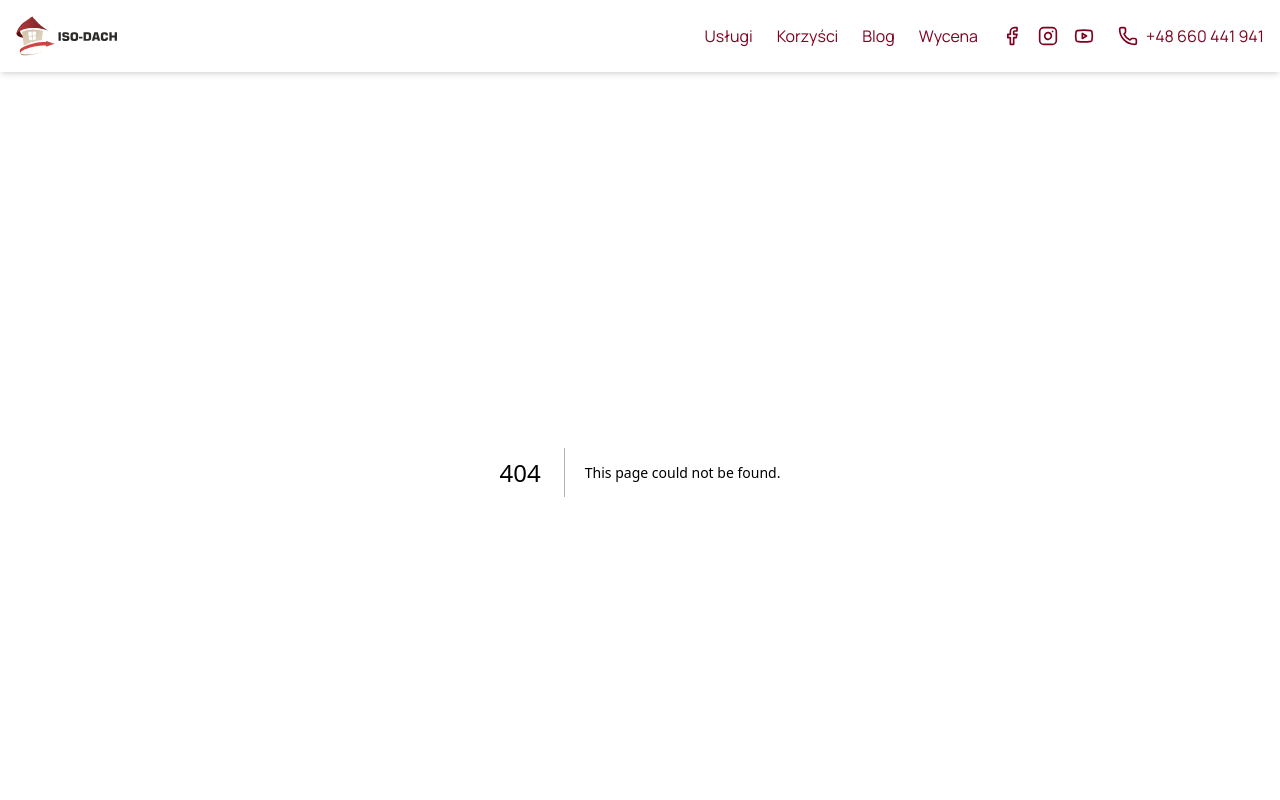
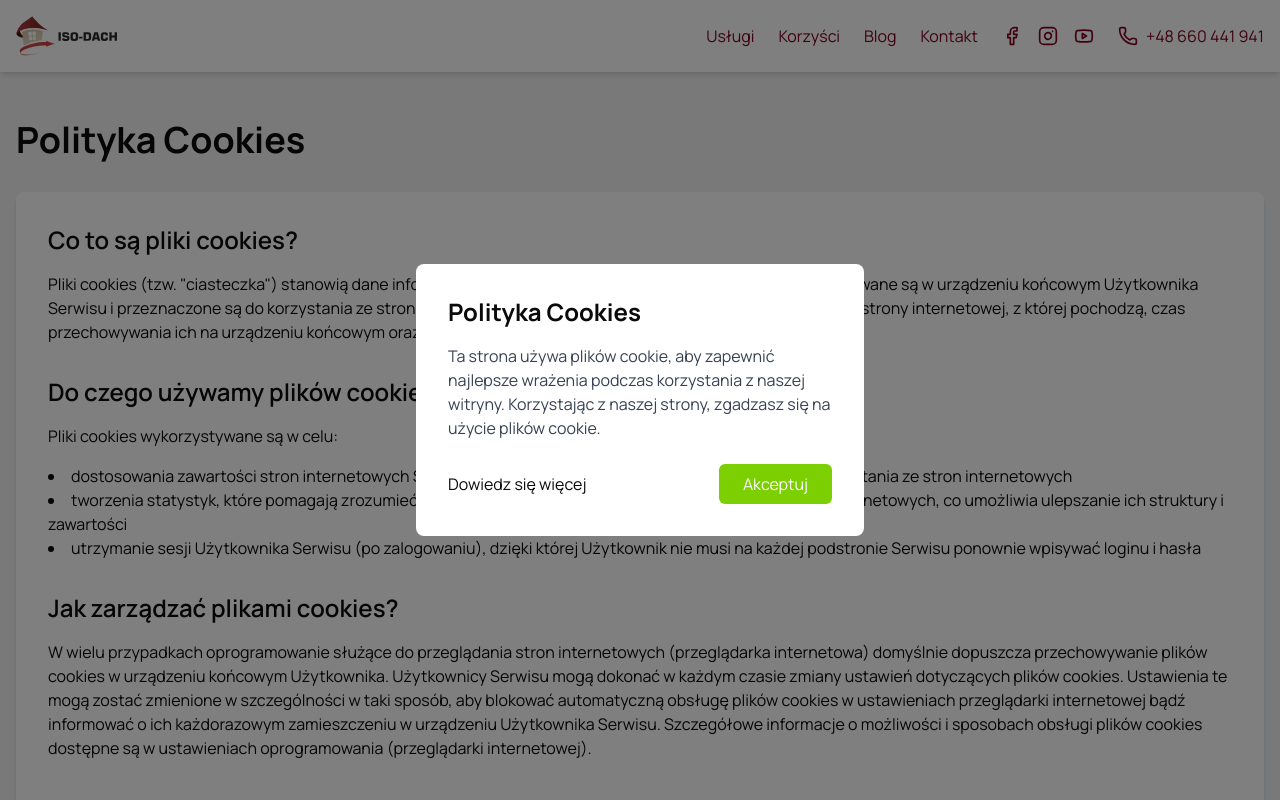
Before and after one commit to erykovsky/iso-dach, a Next.js app: page /polityka-cookies in a window 1280 px wide. Before the commit this address had no page. Shown: the top 800 px of the page. Built offline with nearby package versions, Linux system fonts and the light colour scheme.

Commit message:
dodano polityke cookies

```diff
--- a/app/wycena/page.tsx
+++ b/app/kontakt/page.tsx
@@ -2,7 +2,7 @@
 
 import { useState } from "react";
 
-export default function WycenaPage() {
+export default function KontaktPage() {
   const [isSubmitting, setIsSubmitting] = useState(false);
   const [submitStatus, setSubmitStatus] = useState<
     "idle" | "success" | "error"
--- a/app/layout.tsx
+++ b/app/layout.tsx
@@ -5,6 +5,7 @@ import "./globals.css";
 import { Header } from "@/components/header";
 import { Manrope } from "next/font/google";
 import { Footer } from "@/components/footer";
+import { CookiePolicy } from "@/components/cookie-policy";
 
 const manrope = Manrope({
  subsets: ["latin"],
@@ -34,6 +35,7 @@ export default function RootLayout({
     <Header />
     {children}
     <Footer />
+    <CookiePolicy />
    </body>
   </html>
  );
--- /dev/null
+++ b/app/polityka-cookies/page.tsx
@@ -0,0 +1,70 @@
+import type { Metadata } from "next";
+
+export const metadata: Metadata = {
+ title: "Polityka Cookies | ISO-DACH",
+ description: "Informacje o wykorzystaniu plików cookies na stronie ISO-DACH",
+};
+
+export default function CookiePolicyPage() {
+ return (
+  <div className="min-h-screen bg-gray-100 py-12">
+   <div className="container mx-auto px-4">
+    <h1 className="text-4xl font-bold text-burgundy mb-8">Polityka Cookies</h1>
+    <div className="bg-white rounded-lg shadow-md p-8">
+     <h2 className="text-2xl font-semibold text-burgundy mb-4">
+      Co to są pliki cookies?
+     </h2>
+     <p className="mb-4">
+      Pliki cookies (tzw. "ciasteczka") stanowią dane informatyczne, w
+      szczególności pliki tekstowe, które przechowywane są w urządzeniu końcowym
+      Użytkownika Serwisu i przeznaczone są do korzystania ze stron
+      internetowych Serwisu. Cookies zazwyczaj zawierają nazwę strony
+      internetowej, z której pochodzą, czas przechowywania ich na urządzeniu
+      końcowym oraz unikalny numer.
+     </p>
+
+     <h2 className="text-2xl font-semibold text-burgundy mb-4 mt-8">
+      Do czego używamy plików cookies?
+     </h2>
+     <p className="mb-4">Pliki cookies wykorzystywane są w celu:</p>
+     <ul className="list-disc list-inside mb-4">
+      <li>
+       dostosowania zawartości stron internetowych Serwisu do preferencji
+       Użytkownika oraz optymalizacji korzystania ze stron internetowych
+      </li>
+      <li>
+       tworzenia statystyk, które pomagają zrozumieć, w jaki sposób Użytkownicy
+       Serwisu korzystają ze stron internetowych, co umożliwia ulepszanie ich
+       struktury i zawartości
+      </li>
+      <li>
+       utrzymanie sesji Użytkownika Serwisu (po zalogowaniu), dzięki której
+       Użytkownik nie musi na każdej podstronie Serwisu ponownie wpisywać loginu
+       i hasła
+      </li>
+     </ul>
+
+     <h2 className="text-2xl font-semibold text-burgundy mb-4 mt-8">
+      Jak zarządzać plikami cookies?
+     </h2>
+     <p className="mb-4">
+      W wielu przypadkach oprogramowanie służące do przeglądania stron
+      internetowych (przeglądarka internetowa) domyślnie dopuszcza
+      przechowywanie plików cookies w urządzeniu końcowym Użytkownika.
+      Użytkownicy Serwisu mogą dokonać w każdym czasie zmiany ustawień
+      dotyczących plików cookies. Ustawienia te mogą zostać zmienione w
+      szczególności w taki sposób, aby blokować automatyczną obsługę plików
+      cookies w ustawieniach przeglądarki internetowej bądź informować o ich
+      każdorazowym zamieszczeniu w urządzeniu Użytkownika Serwisu. Szczegółowe
+      informacje o możliwości i sposobach obsługi plików cookies dostępne są w
+      ustawieniach oprogramowania (przeglądarki internetowej).
+     </p>
+
+     {/* <p className="mt-8 text-sm text-gray-600">
+      Ostatnia aktualizacja: {new Date().toLocaleDateString()}
+     </p> */}
+    </div>
+   </div>
+  </div>
+ );
+}
--- a/components/contact-section.tsx
+++ b/components/contact-section.tsx
@@ -22,7 +22,7 @@ export const ContactSection = () => {
         </p>
         <div className="flex flex-col sm:flex-row justify-center items-center gap-6">
           <Link
-            href="/wycena"
+            href="/kontakt"
             className="bg-[#800020] text-white font-semibold py-4 px-8 rounded-full hover:bg-[#4B0012] transition duration-300 inline-flex items-center text-lg shadow-lg hover:shadow-xl transform hover:-translate-y-1"
           >
             Zamów wycenę
--- /dev/null
+++ b/components/cookie-policy.tsx
@@ -0,0 +1,50 @@
+"use client";
+
+import { useState, useEffect } from "react";
+import Link from "next/link";
+
+export const CookiePolicy = () => {
+ const [isVisible, setIsVisible] = useState(false);
+
+ useEffect(() => {
+  // Check if the user has already accepted the cookie policy
+  const hasAccepted = localStorage.getItem("cookiePolicyAccepted");
+  if (!hasAccepted) {
+   setIsVisible(true);
+  }
+ }, []);
+
+ const handleAccept = () => {
+  localStorage.setItem("cookiePolicyAccepted", "true");
+  setIsVisible(false);
+ };
+
+ if (!isVisible) return null;
+
+ return (
+  <div className="fixed inset-0 bg-black/50 flex items-center justify-center z-50">
+   <div className="bg-white rounded-lg p-8 max-w-md w-full mx-4">
+    <h2 className="text-2xl font-bold text-burgundy mb-4">Polityka Cookies</h2>
+    <p className="text-gray-700 mb-6">
+     Ta strona używa plików cookie, aby zapewnić najlepsze wrażenia podczas
+     korzystania z naszej witryny. Korzystając z naszej strony, zgadzasz się na
+     użycie plików cookie.
+    </p>
+    <div className="flex flex-col sm:flex-row justify-between items-center">
+     <Link
+      href="/polityka-cookies"
+      className="text-burgundy hover:text-burgundy/80 transition-colors mb-4 sm:mb-0"
+     >
+      Dowiedz się więcej
+     </Link>
+     <button
+      className="cursor-pointer bg-lime-500 text-white px-6 py-2 rounded-md hover:bg-lime-green/90 transition-colors"
+      onClick={handleAccept}
+     >
+      Akceptuj
+     </button>
+    </div>
+   </div>
+  </div>
+ );
+};
--- a/components/footer.tsx
+++ b/components/footer.tsx
@@ -40,18 +40,24 @@ export const Footer = () => {
          className="mr-3 text-[#90EE90] group-hover:text-white transition-colors"
          size={24}
         />
-                <span className="group-hover:text-[#90EE90] transition-colors">
+        <a
+         href="tel:+48660441941"
+         className="group-hover:text-[#90EE90] transition-colors"
+        >
          +48 660 441 941
-                </span>
+        </a>
        </li>
        <li className="flex items-center group">
         <Mail
          className="mr-3 text-[#90EE90] group-hover:text-white transition-colors"
          size={24}
         />
-                <span className="group-hover:text-[#90EE90] transition-colors">
+        <a
+         href="mailto:info@iso-dach.eu"
+         className="group-hover:text-[#90EE90] transition-colors"
+        >
          info@iso-dach.eu
-                </span>
+        </a>
        </li>
        <li className="flex items-start group">
         <MapPin
@@ -59,7 +65,7 @@ export const Footer = () => {
          size={24}
         />
         <span className="group-hover:text-[#90EE90] transition-colors">
-                  ul. Robotnicza 2,
+         ul. Jana Pawła II 34,
          <br />
          73-130 Dobrzany
         </span>
--- a/components/header.tsx
+++ b/components/header.tsx
@@ -47,10 +47,10 @@ export const Header = () => {
           </Link>
           <Link
             prefetch={true}
-            href="/wycena"
+            href="/kontakt"
             className="text-[#800020] hover:text-[#32CD32] transition duration-300 ease-in-out"
           >
-            Wycena
+            Kontakt
           </Link>
           <div className="flex items-center space-x-4">
             <a
@@ -126,11 +126,11 @@ export const Header = () => {
             </Link>
             <Link
               prefetch={true}
-              href="/wycena"
+              href="/kontakt"
               className="text-[#800020] hover:text-[#32CD32] transition duration-300 ease-in-out"
               onClick={toggleMenu}
             >
-              Wycena
+              Kontakt
             </Link>
             <div className="flex items-center space-x-4 mt-4">
               <a
--- a/components/hero-carousel.tsx
+++ b/components/hero-carousel.tsx
@@ -101,7 +101,7 @@ export const HeroCarousel = () => {
             </p>
             <Link
               prefetch={true}
-              href="/wycena"
+              href="/kontakt"
               className="bg-[#32CD32] text-white font-semibold py-3 px-6 rounded-full hover:bg-[#2db82d] transition-all duration-300 inline-flex items-center text-lg"
             >
               Darmowa wycena
```
Lines whose indentation alone changed are shown as unchanged.
